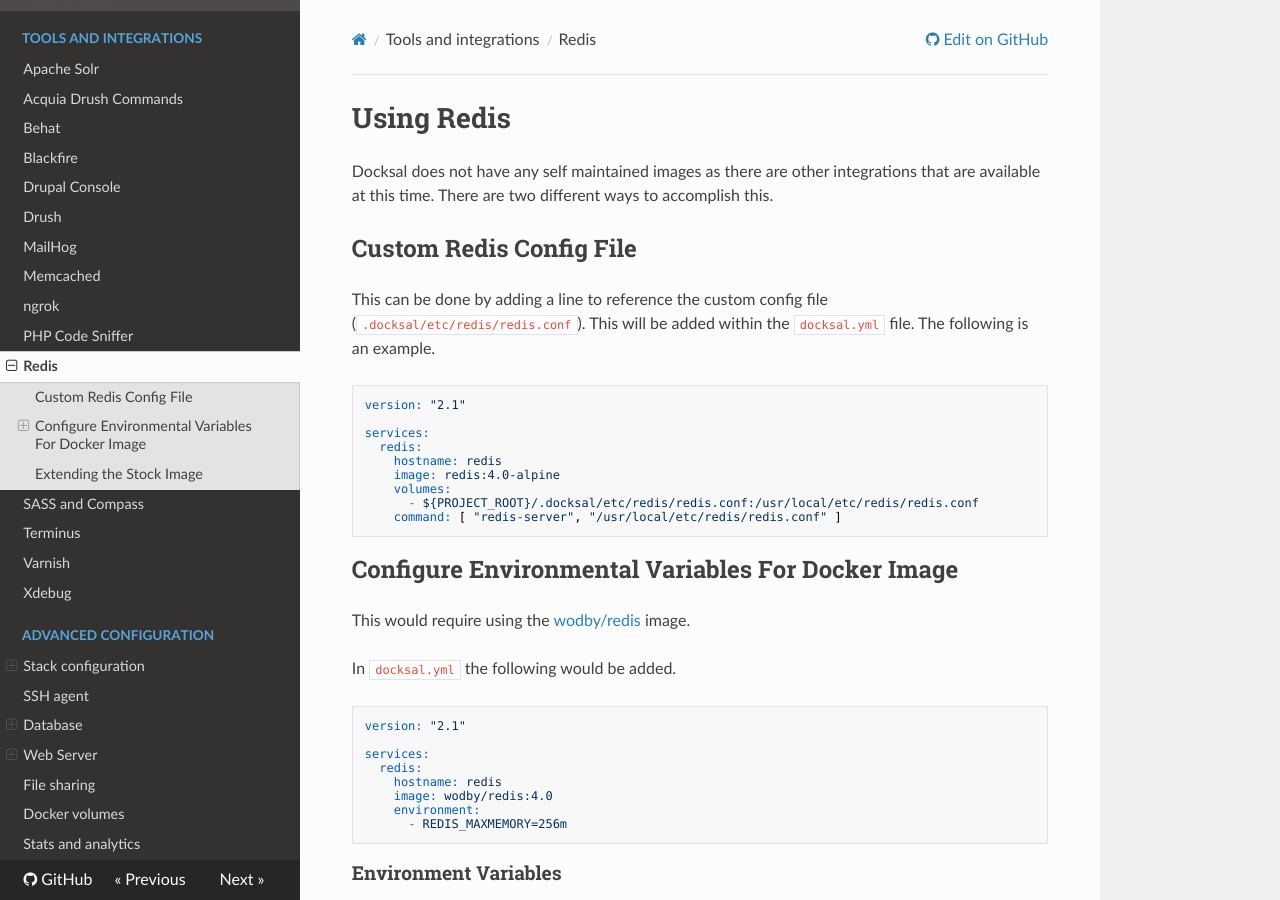
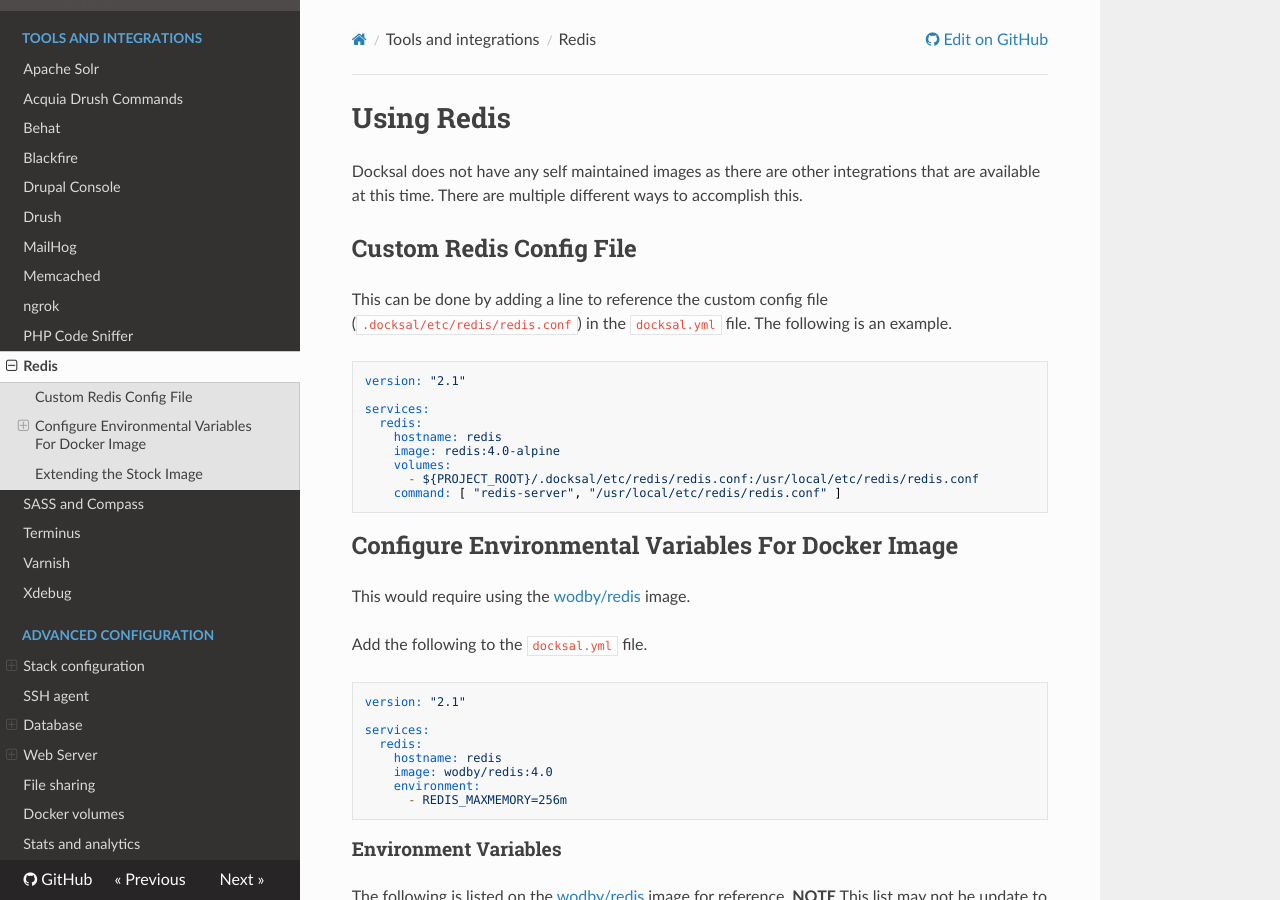
Before and after one commit to docksal/docksal, an MkDocs documentation site: the page built from docs/tools/redis.md, in a window 1280 px wide and 900 px high. Built offline with MkDocs 1.6.1, drawn with Linux system fonts in a browser that asks for light colours; nearby versions of some CDN libraries; old or Windows-style settings are respelled for this version of MkDocs; some of the changed text lies outside the part shown.

Commit message:
Updated documentation for readability and clarity

````diff
--- a/docs/tools/redis.md
+++ b/docs/tools/redis.md
@@ -1,12 +1,11 @@
 # Using Redis
 
 Docksal does not have any self maintained images as there are other integrations that are available at this time.
-There are two different ways to accomplish this.
+There are multiple different ways to accomplish this.
 
 ## Custom Redis Config File
 
-This can be done by adding a line to reference the custom config file (`.docksal/etc/redis/redis.conf`). This will
-be added within the `docksal.yml` file. The following is an example.
+This can be done by adding a line to reference the custom config file (`.docksal/etc/redis/redis.conf`) in the `docksal.yml` file. The following is an example.
 
 ```yml
 version: "2.1"
@@ -24,7 +23,7 @@ services:
 
 This would require using the [wodby/redis](https://github.com/wodby/redis) image.
 
-In `docksal.yml` the following would be added.
+Add the following to the `docksal.yml` file.
 
 ```yml
 version: "2.1"
````
Also changed, not shown: other parts of docs/tools/redis.md (+1 -1 lines).
